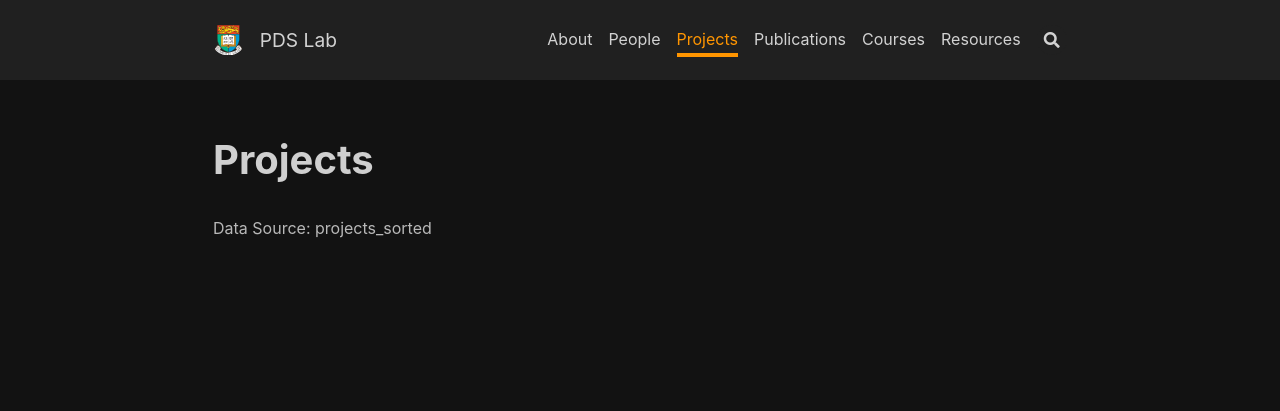
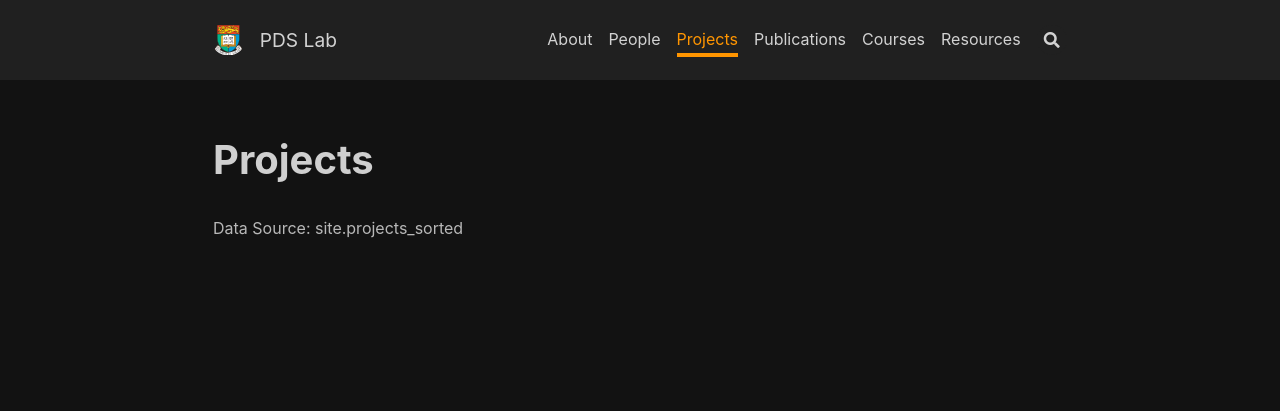
Before and after one commit to psychometrics-ds/psychometrics-ds.github.io, a Jekyll site: the page built from projects.md, in a window 1280 px wide. Shown: the top 411 px of the page. Built offline with Jekyll 4.4.1, drawn with Linux system fonts in a browser that asks for light colours; nearby versions of some CDN libraries.

Commit message:
Update projects.md

```diff
--- a/projects.md
+++ b/projects.md
@@ -2,7 +2,7 @@
 layout: articles
 title: Projects
 articles:
-  data_source: projects_sorted
+  data_source: site.projects_sorted
   show_excerpt: true
   show_cover: false
   show_readmore: true
@@ -10,4 +10,4 @@ articles:
   show_info: true
 ---
 
-{% assign projects_sorted = site.projects | sort: 'date' | reverse %}
+{% assign site.projects_sorted = site.projects | sort: 'date' | reverse %}
```
